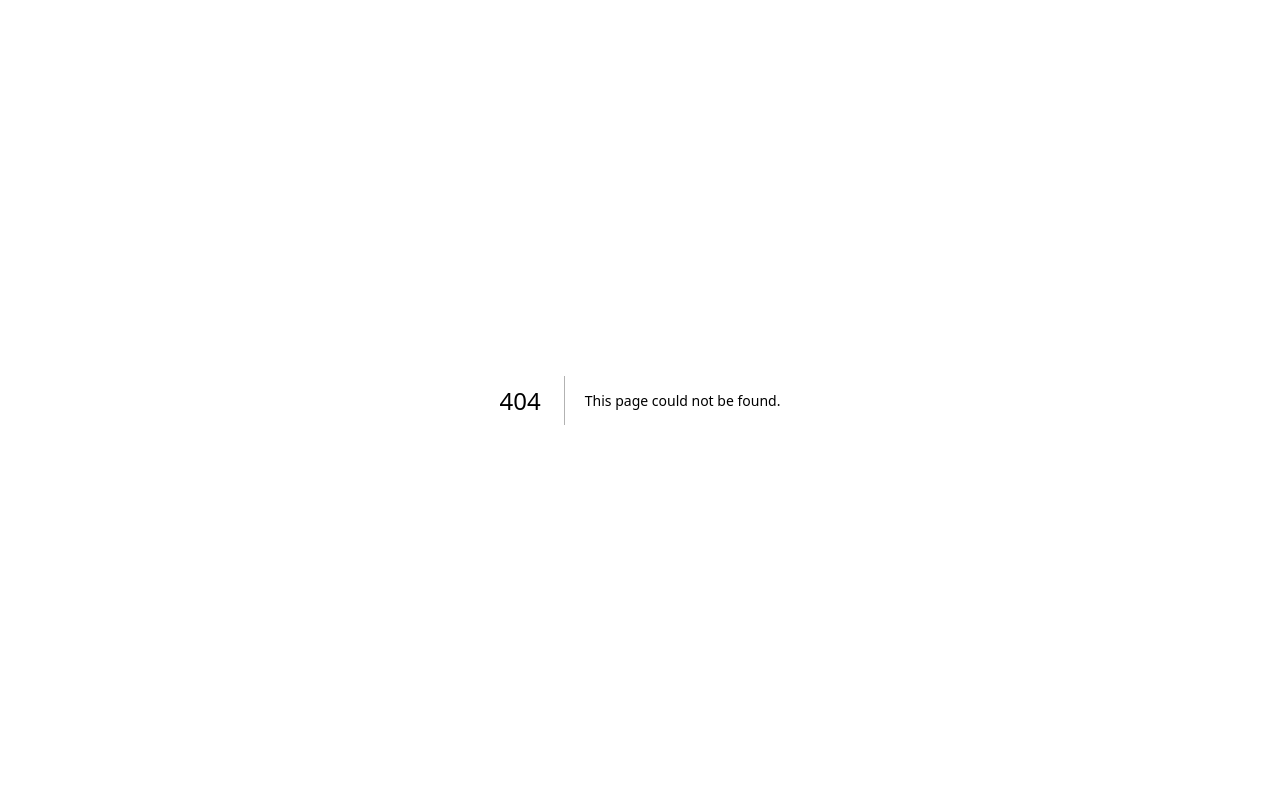
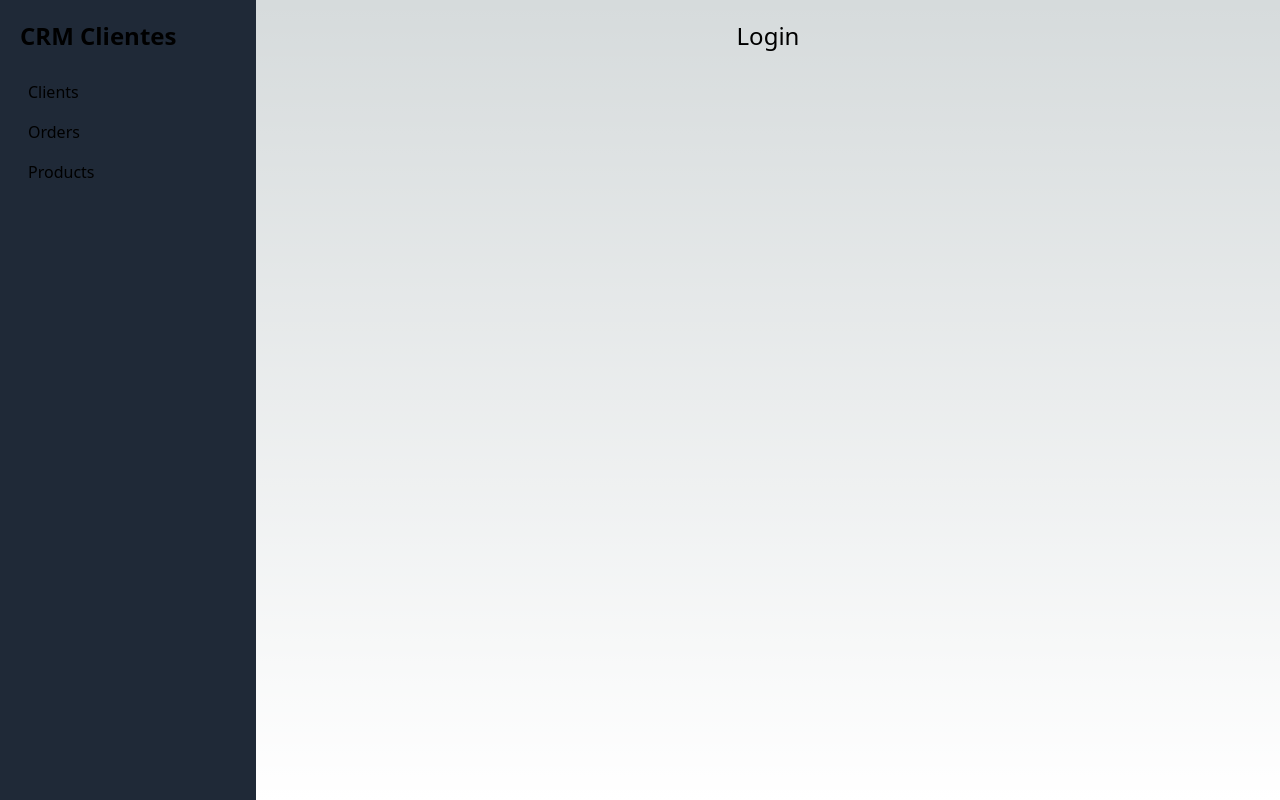
Before and after one commit to TaniaTenorio/crm-client, a Next.js app: page /login in a window 1280 px wide. Before the commit this address had no page. Built offline with nearby package versions, Linux system fonts and the light colour scheme.

Commit message:
feat: create login and new account pages

```diff
--- /dev/null
+++ b/pages/login.js
@@ -0,0 +1,14 @@
+import Reac from "react"
+import Layout from "@/components/Layout"
+
+const Login = () => {
+  return(
+    <>
+      <Layout>
+        <h1 className="text-center text-2xl font-light">Login</h1>
+      </Layout>
+    </>
+  )
+}
+
+export default Login
--- /dev/null
+++ b/pages/newaccount.js
@@ -0,0 +1,14 @@
+import Reac from "react"
+import Layout from "@/components/Layout"
+
+const NewAccount = () => {
+  return (
+    <>
+      <Layout>
+        <h1>New Account</h1>
+      </Layout>
+    </>
+  )
+};
+
+export default NewAccount;
```
